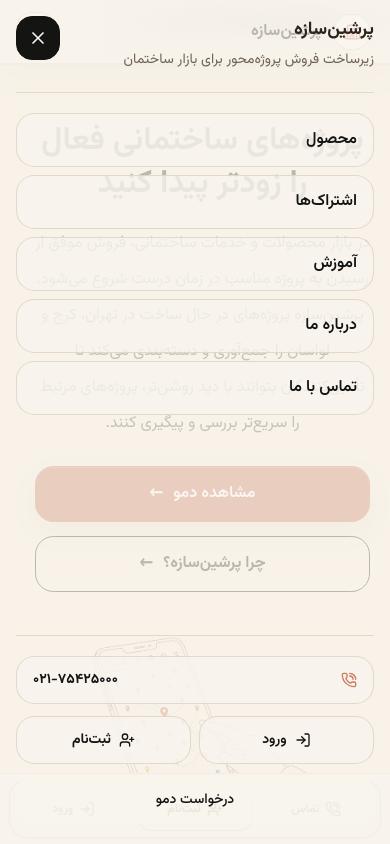
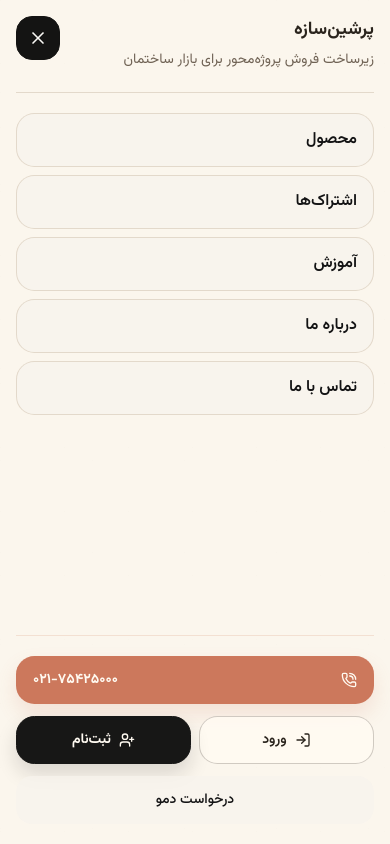
Before and after one commit to mahyarkalbasii-cloud/codex-marketing-website, a Next.js app: page / in a window 390 px wide. Both pictures are taken after a click on the button "باز کردن منوی موبایل". Built offline with nearby package versions, Linux system fonts and the light colour scheme.

Commit message:
polish mobile CTAs and layout

```diff
--- a/src/app/page.tsx
+++ b/src/app/page.tsx
@@ -370,7 +370,6 @@ function MarketProblemSection() {
           </p>
           <Link href="#solution" className="marketing-cta marketing-cta--secondary problem-cta">
             آشنایی با راه‌حل پرشین‌سازه
-            <span className="marketing-cta__arrow" aria-hidden="true">←</span>
           </Link>
         </div>
 
@@ -713,11 +712,9 @@ export default function Home() {
               <div className="hero-actions">
                 <Link href="#demo" className="marketing-cta marketing-cta--primary">
                   مشاهده دمو
-                  <span className="marketing-cta__arrow" aria-hidden="true">←</span>
                 </Link>
                 <Link href="#solution" className="marketing-cta marketing-cta--secondary">
                   چرا پرشین‌سازه؟
-                  <span className="marketing-cta__arrow" aria-hidden="true">←</span>
                 </Link>
               </div>
             </div>
--- a/src/components/marketing/mobile-action-bar.tsx
+++ b/src/components/marketing/mobile-action-bar.tsx
@@ -5,6 +5,13 @@ import { usePathname } from "next/navigation";
 import { LogIn, PhoneCall, UserPlus } from "lucide-react";
 
 import { getDirection, getLocaleFromPathname, getSiteContent, localizeHref } from "@/lib/i18n";
+import { cn } from "@/lib/utils";
+
+const actionStyles = {
+  call: "mobile-action-bar__item--call",
+  login: "mobile-action-bar__item--login",
+  signup: "mobile-action-bar__item--signup",
+} as const;
 
 export function MobileActionBar() {
   const pathname = usePathname() || "/";
@@ -13,39 +20,37 @@ export function MobileActionBar() {
   const { authLinks } = getSiteContent(locale);
   const actions = [
     {
+      id: "call",
       label: "تماس",
       href: "tel:+982175425000",
       icon: PhoneCall,
     },
     {
+      id: "signup",
       label: "ثبت‌نام",
       href: localizeHref(authLinks.signup, locale),
       icon: UserPlus,
-      emphasized: true,
     },
     {
+      id: "login",
       label: "ورود",
       href: localizeHref(authLinks.login, locale),
       icon: LogIn,
     },
-  ];
+  ] as const;
 
   return (
     <nav
       dir={direction}
       aria-label="اقدام‌های سریع موبایل"
-      className="fixed inset-x-0 bottom-0 z-40 border-t border-[#e4d8c8]/80 bg-[#fbf6ed]/98 px-2 pb-[calc(env(safe-area-inset-bottom)+0.35rem)] pt-1.5 backdrop-blur-sm dark:border-zinc-800 dark:bg-zinc-950/98 lg:hidden"
+      className="mobile-action-bar fixed inset-x-0 bottom-0 z-40 lg:hidden"
     >
-      <div className="mx-auto grid max-w-[23.25rem] grid-cols-3 gap-1.5 rounded-[1.1rem] border border-[#e4d8c8] bg-white/78 p-1.5 shadow-sm shadow-[#2a241d]/[0.04] dark:border-zinc-800 dark:bg-zinc-950">
+      <div className="mobile-action-bar__shell">
         {actions.map((action) => (
           <Link
-            key={action.label}
+            key={action.id}
             href={action.href}
-            className={
-              action.emphasized
-                ? "flex h-11 items-center justify-center gap-1.5 rounded-[0.9rem] border border-[#d2bca2] bg-[#f5eadb] px-2 text-xs font-bold text-[#2a241d] shadow-sm shadow-[#2a241d]/[0.04] transition active:translate-y-px dark:!border-white dark:!bg-white dark:!text-zinc-950"
-                : "flex h-11 items-center justify-center gap-1.5 rounded-[0.9rem] px-2 text-xs font-semibold text-[#5f5348] transition hover:bg-[#f3e7d8] active:translate-y-px dark:text-zinc-300 dark:hover:bg-zinc-900"
-            }
+            className={cn("mobile-action-bar__item", actionStyles[action.id])}
           >
             <action.icon className="h-4 w-4" aria-hidden="true" />
             <span>{action.label}</span>
--- a/src/components/marketing/mobile-menu.tsx
+++ b/src/components/marketing/mobile-menu.tsx
@@ -105,7 +105,7 @@ export function MobileMenu() {
           aria-modal="true"
           aria-labelledby="mobile-menu-title"
           dir={direction}
-          className="fixed inset-0 z-[80] overflow-y-auto bg-[#fbf6ed] text-[#2a241d] dark:bg-zinc-950 dark:text-white xl:hidden"
+          className="mobile-menu-panel fixed inset-0 z-[80] overflow-y-auto bg-[#fbf6ed] text-[#2a241d] dark:bg-zinc-950 dark:text-white xl:hidden"
         >
           <div className="absolute inset-0 map-parcel-pattern opacity-25 dark:opacity-10" aria-hidden="true" />
           <div className="relative mx-auto flex min-h-dvh max-w-md flex-col px-4 pb-[calc(env(safe-area-inset-bottom)+1.25rem)] pt-[calc(env(safe-area-inset-top)+1rem)]">
@@ -144,12 +144,12 @@ export function MobileMenu() {
               ))}
             </nav>
 
-            <div className="mt-auto grid gap-3 border-t border-[#e4d8c8] pt-5 dark:border-zinc-800">
+            <div className="mobile-menu-actions mt-auto grid gap-3 border-t border-[#e4d8c8] pt-5 dark:border-zinc-800">
               <a
                 href="tel:+982175425000"
                 dir="ltr"
                 onClick={close}
-                className="flex min-h-12 items-center justify-between gap-3 rounded-[1.15rem] border border-[#eadfce] bg-[#fffaf1] px-4 py-3 text-right text-sm font-bold text-[#2a241d] shadow-sm shadow-[#2a241d]/[0.025] transition hover:bg-[#f5eadb] focus-visible:outline-none focus-visible:ring-2 focus-visible:ring-[#CC785C]/35 dark:border-zinc-800 dark:bg-zinc-900 dark:text-white dark:hover:bg-zinc-800"
+                className="mobile-menu-actions__call flex min-h-12 items-center justify-between gap-3 rounded-[1.15rem] border border-[#eadfce] bg-[#fffaf1] px-4 py-3 text-right text-sm font-bold text-[#2a241d] shadow-sm shadow-[#2a241d]/[0.025] transition hover:bg-[#f5eadb] focus-visible:outline-none focus-visible:ring-2 focus-visible:ring-[#CC785C]/35 dark:border-zinc-800 dark:bg-zinc-900 dark:text-white dark:hover:bg-zinc-800"
               >
                 <span>{site.phones[0]}</span>
                 <PhoneCall className="h-4 w-4 text-[#CC785C] dark:text-[#CC785C]" aria-hidden="true" />
@@ -159,7 +159,7 @@ export function MobileMenu() {
                 <Link
                   href={localizeHref(authLinks.login, locale)}
                   onClick={close}
-                  className="flex h-12 items-center justify-center gap-2 rounded-[1.15rem] border border-[#eadfce] bg-[#fffaf1] px-3 text-sm font-semibold text-[#5f5348] transition hover:bg-[#f5eadb] hover:text-[#2a241d] focus-visible:outline-none focus-visible:ring-2 focus-visible:ring-[#CC785C]/35 dark:border-zinc-800 dark:bg-zinc-900 dark:text-zinc-200 dark:hover:bg-zinc-800 dark:hover:text-white"
+                  className="mobile-menu-actions__login flex h-12 items-center justify-center gap-2 rounded-[1.15rem] border border-[#eadfce] bg-[#fffaf1] px-3 text-sm font-semibold text-[#5f5348] transition hover:bg-[#f5eadb] hover:text-[#2a241d] focus-visible:outline-none focus-visible:ring-2 focus-visible:ring-[#CC785C]/35 dark:border-zinc-800 dark:bg-zinc-900 dark:text-zinc-200 dark:hover:bg-zinc-800 dark:hover:text-white"
                 >
                   <LogIn className="h-4 w-4" aria-hidden="true" />
                   {labels.login}
@@ -167,7 +167,7 @@ export function MobileMenu() {
                 <Link
                   href={localizeHref(authLinks.signup, locale)}
                   onClick={close}
-                  className="flex h-12 items-center justify-center gap-2 rounded-[1.15rem] border border-[#d2bca2] bg-[#f5eadb] px-3 text-sm font-bold text-[#2a241d] shadow-sm shadow-[#2a241d]/[0.035] transition hover:bg-[#f0dfca] focus-visible:outline-none focus-visible:ring-2 focus-visible:ring-[#CC785C]/35 dark:!border-white dark:!bg-white dark:!text-zinc-950"
+                  className="mobile-menu-actions__signup flex h-12 items-center justify-center gap-2 rounded-[1.15rem] border border-[#d2bca2] bg-[#f5eadb] px-3 text-sm font-bold text-[#2a241d] shadow-sm shadow-[#2a241d]/[0.035] transition hover:bg-[#f0dfca] focus-visible:outline-none focus-visible:ring-2 focus-visible:ring-[#CC785C]/35 dark:!border-white dark:!bg-white dark:!text-zinc-950"
                 >
                   <UserPlus className="h-4 w-4" aria-hidden="true" />
                   {labels.signup}
--- a/src/components/marketing/site-footer.tsx
+++ b/src/components/marketing/site-footer.tsx
@@ -90,10 +90,10 @@ export function SiteFooter() {
       dir={direction}
       className="border-t border-[#3b3128] bg-[#241f1a] text-[#fffaf1] dark:border-zinc-800 dark:bg-zinc-950 dark:text-zinc-100"
     >
-      <div className="mx-auto grid max-w-7xl gap-8 px-4 py-9 md:grid-cols-2 md:gap-10 md:px-6 md:py-12 lg:grid-cols-4 xl:grid-cols-[1.35fr_0.85fr_1fr_1fr_1fr]">
+      <div className="mx-auto grid max-w-7xl gap-8 px-4 py-9 md:grid-cols-[minmax(0,1fr)_minmax(0,1.45fr)] md:gap-10 md:px-6 md:py-12">
         <section
           aria-label="اطلاعات پرشین‌سازه"
-          className="space-y-5 md:col-span-2 lg:col-span-4 xl:col-span-1"
+          className="space-y-5"
         >
           <Link href={localizeHref("/", locale)} className="flex items-center gap-3">
             <span className="grid h-10 w-10 place-items-center rounded-2xl border border-[#6b5542] bg-white text-sm font-black text-[#241f1a]">
@@ -128,6 +128,7 @@ export function SiteFooter() {
           </div>
         </section>
 
+        <div className="grid min-w-0 grid-cols-2 gap-x-5 gap-y-8 sm:gap-x-7 lg:gap-x-10">
         <section aria-label={footerCopy.mainPages} className="min-w-0">
           <h3 className="mb-3 text-sm font-semibold text-[#fffaf1]">
             {footerCopy.mainPages}
@@ -171,7 +172,7 @@ export function SiteFooter() {
 
         <section
           aria-label={footerCopy.categories}
-          className="flex min-h-[15.5rem] min-w-0 flex-col"
+          className="flex min-w-0 flex-col"
         >
           <h3 className="mb-3 text-sm font-semibold text-[#fffaf1]">
             {footerCopy.categories}
@@ -203,6 +204,7 @@ export function SiteFooter() {
           localize={false}
           title={footerCopy.stages}
         />
+        </div>
       </div>
       <div className="border-t border-[#3b3128]">
         <div className="mx-auto flex max-w-7xl flex-col gap-3 px-4 py-5 text-xs text-[#cfc0af] md:flex-row md:items-center md:justify-between md:px-6">
```
Also changed, not shown: src/app/globals.css.
